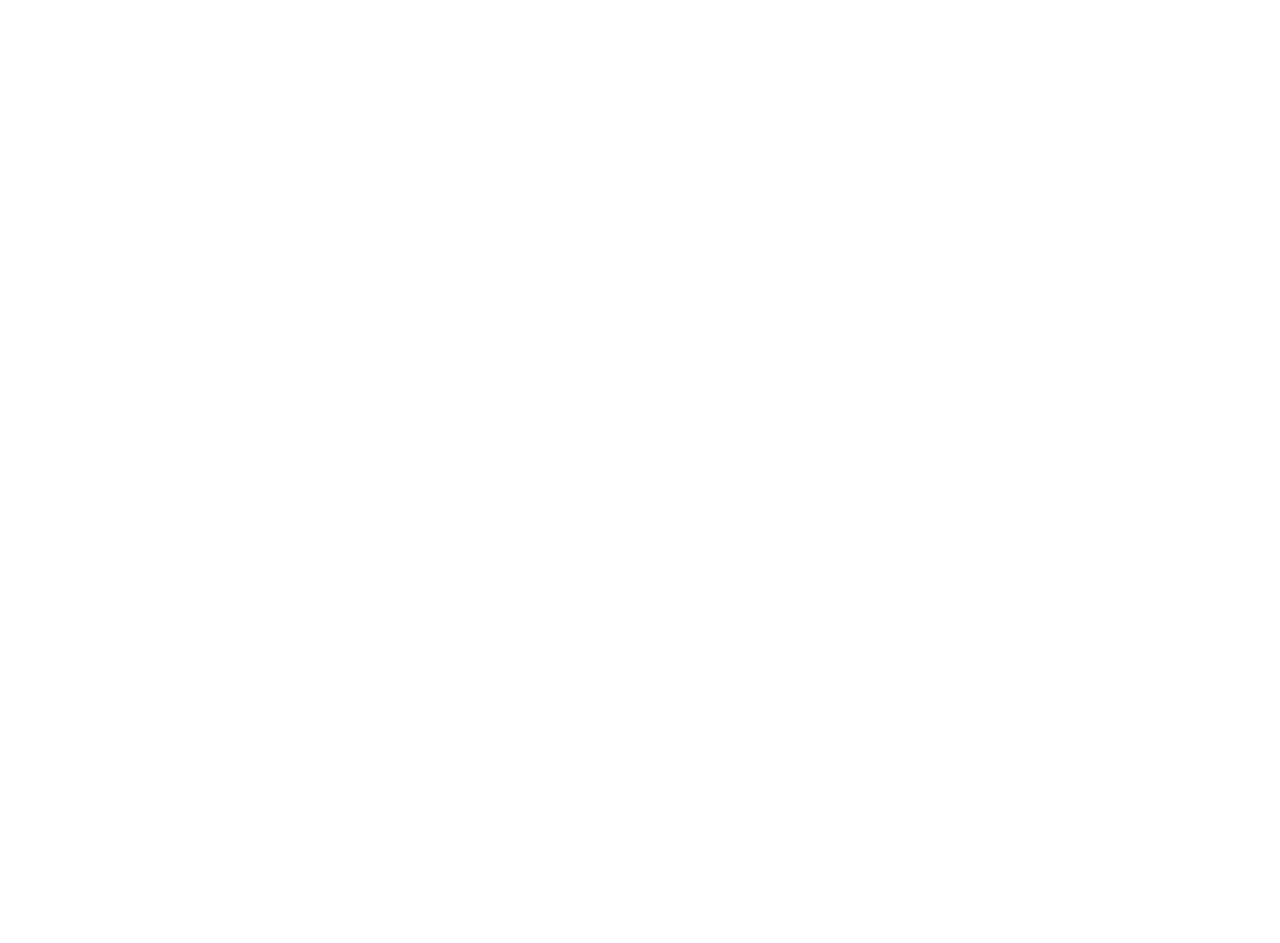
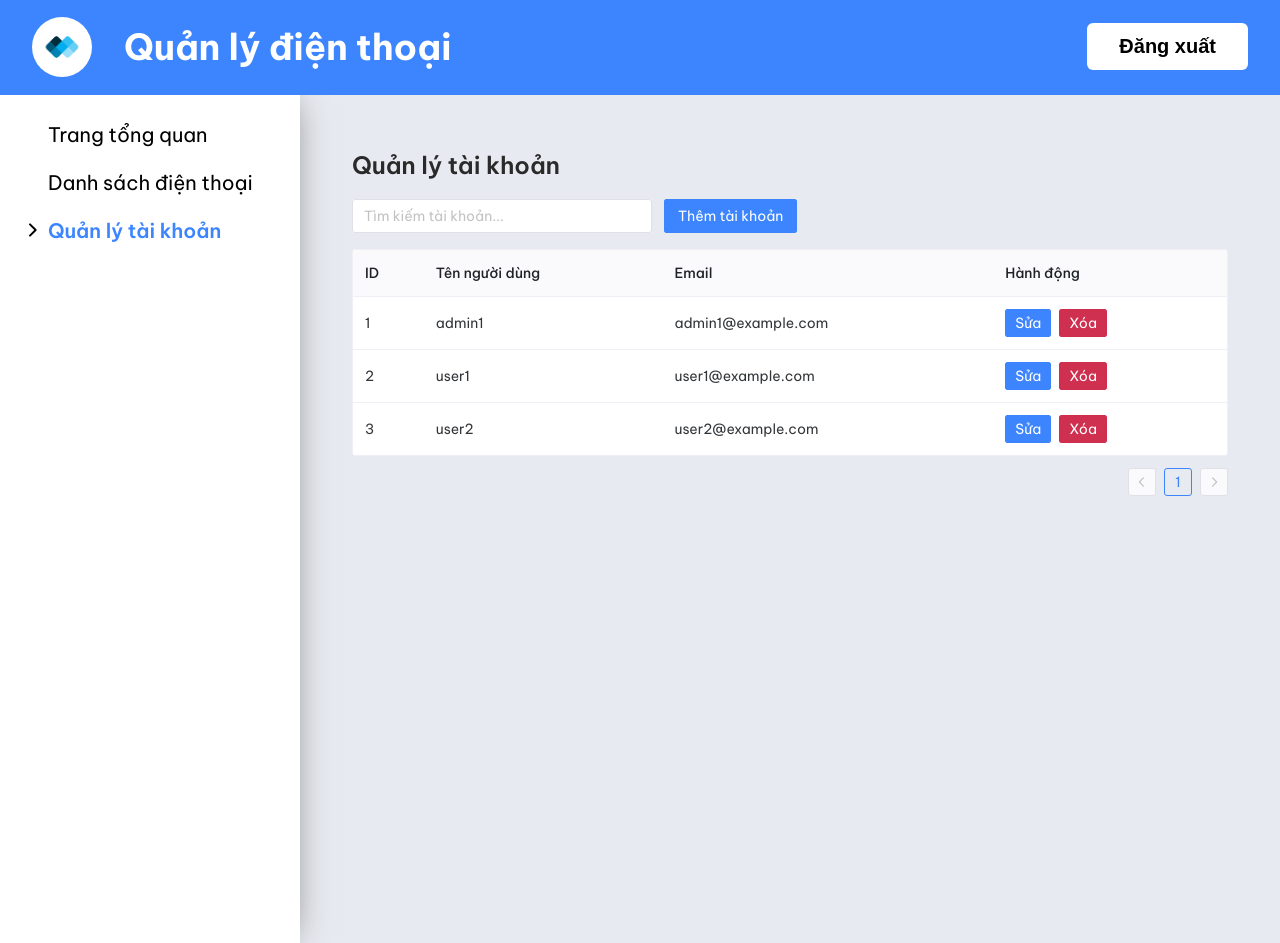
Before and after one commit to TrungHoa-D/PhoneHub, a Vue app in the folder FE/: page /admin/user-management in a window 1280 px wide. Before the commit this address had no page. Before the commit the page ends 800 px from the top, so only its background shows below. Built offline with nearby package versions, Linux system fonts and the light colour scheme; no server answers; sample sign-in values are in the browser's storage.

Commit message:
(issue #5) create usermanagement and fix to show it

```diff
--- a/FE/src/components/admin/Sidebar.vue
+++ b/FE/src/components/admin/Sidebar.vue
@@ -10,17 +10,25 @@ const route = useRoute();
       <div class="icon" :class="{ active: route.path === '/admin/dashboard' }">
         <img src="../../assets/icons/rightArrow.svg" alt="" />
       </div>
-      <router-link to="/admin/dashboard" :class="{ active: route.path === '/admin/dashboard' }"
-        >Trang tổng quan</router-link
-      >
+      <router-link to="/admin/dashboard" :class="{ active: route.path === '/admin/dashboard' }">
+        Trang tổng quan
+      </router-link>
     </div>
     <div>
       <div class="icon" :class="{ active: route.path === '/admin/phones-list' }">
         <img src="../../assets/icons/rightArrow.svg" alt="" />
       </div>
-      <router-link to="/admin/phones-list" :class="{ active: route.path === '/admin/phones-list' }"
-        >Danh sách điện thoại</router-link
-      >
+      <router-link to="/admin/phones-list" :class="{ active: route.path === '/admin/phones-list' }">
+        Danh sách điện thoại
+      </router-link>
+    </div>
+    <div>
+      <div class="icon" :class="{ active: route.path === '/admin/user-management' }">
+        <img src="../../assets/icons/rightArrow.svg" alt="" />
+      </div>
+      <router-link to="/admin/user-management" :class="{ active: route.path === '/admin/user-management' }">
+        Quản lý tài khoản
+      </router-link>
     </div>
   </div>
 </template>
--- a/FE/src/layouts/dashboard.vue
+++ b/FE/src/layouts/dashboard.vue
@@ -22,11 +22,10 @@ import Sidebar from '@/components/admin/Sidebar.vue';
   display: grid;
   grid-template-columns: 300px 1fr;
   height: fit-content;
-  overflow: hidden;
+  overflow: auto; /* Thay đổi từ hidden thành auto */
   .sidebar-wrap {
     grid-column: 1 / 2;
     padding: 24px 8px 24px 48px;
-    // border-right: 1px solid;
     position: relative;
     -webkit-box-shadow: 0px 0px 34px -8px rgba(122, 122, 122, 1);
     -moz-box-shadow: 0px 0px 34px -8px rgba(122, 122, 122, 1);
@@ -36,6 +35,7 @@ import Sidebar from '@/components/admin/Sidebar.vue';
     grid-column: 2 / 3;
     padding: 32px;
     background-color: #e7eaf0;
+    min-height: calc(100vh - 95px); /* 95px là chiều cao của Header */
   }
 }
 </style>
--- /dev/null
+++ b/FE/src/pages/admin/user_management.vue
@@ -0,0 +1,154 @@
+<template>
+  <div class="user-management-container">
+    <h2>Quản lý tài khoản</h2>
+    <n-space class="action-bar">
+      <n-input v-model:value="searchQuery" placeholder="Tìm kiếm tài khoản..." />
+      <n-button type="primary" @click="openAddUserModal">Thêm tài khoản</n-button>
+    </n-space>
+    <n-data-table :columns="columns" :data="filteredUsers" :pagination="pagination" />
+    <n-modal v-model:show="showModal" :title="isEditMode ? 'Sửa tài khoản' : 'Thêm tài khoản'" preset="dialog">
+      <n-form :model="newUser" :rules="rules" ref="formRef">
+        <n-form-item label="Tên người dùng" path="username">
+          <n-input v-model:value="newUser.username" />
+        </n-form-item>
+        <n-form-item label="Email" path="email">
+          <n-input v-model:value="newUser.email" />
+        </n-form-item>
+        <n-form-item label="Mật khẩu" path="password" v-if="!isEditMode">
+          <n-input v-model:value="newUser.password" type="password" />
+        </n-form-item>
+      </n-form>
+      <template #footer>
+        <n-button @click="showModal = false">Hủy</n-button>
+        <n-button type="primary" @click="handleSaveUser">Lưu</n-button>
+      </template>
+    </n-modal>
+  </div>
+</template>
+
+<script setup>
+import { ref, computed, h } from 'vue';
+import { NDataTable, NButton, NSpace, NInput, NModal, NForm, NFormItem, useMessage } from 'naive-ui';
+
+const message = useMessage();
+const formRef = ref(null);
+const users = ref([
+  { id: 1, username: 'admin1', email: 'admin1@example.com' },
+  { id: 2, username: 'user1', email: 'user1@example.com' },
+  { id: 3, username: 'user2', email: 'user2@example.com' },
+]);
+const searchQuery = ref('');
+const showModal = ref(false);
+const isEditMode = ref(false);
+const newUser = ref({ id: null, username: '', email: '', password: '' });
+
+// Kiểm tra dữ liệu
+console.log('Users:', users.value);
+
+const rules = {
+  username: { required: true, message: 'Vui lòng nhập tên người dùng', trigger: 'blur' },
+  email: { required: true, message: 'Vui lòng nhập email', trigger: 'blur' },
+  password: { required: true, message: 'Vui lòng nhập mật khẩu', trigger: 'blur' },
+};
+
+// Tìm kiếm người dùng
+const filteredUsers = computed(() => {
+  const query = searchQuery.value.toLowerCase();
+  const filtered = users.value.filter(
+    (user) =>
+      user.username.toLowerCase().includes(query) || user.email.toLowerCase().includes(query)
+  );
+  console.log('Filtered Users:', filtered); // Kiểm tra dữ liệu filtered
+  return filtered;
+});
+
+// Cấu hình bảng
+const columns = [
+  { title: 'ID', key: 'id' },
+  { title: 'Tên người dùng', key: 'username' },
+  { title: 'Email', key: 'email' },
+  {
+    title: 'Hành động',
+    key: 'actions', // Đổi key thành 'actions' để tránh xung đột
+    render(row) {
+      return h('div', [
+        h(NButton, { size: 'small', type: 'primary', onClick: () => editUser(row) }, 'Sửa'),
+        h(NButton, { size: 'small', type: 'error', style: 'margin-left: 8px', onClick: () => deleteUser(row.id) }, 'Xóa'),
+      ]);
+    },
+  },
+];
+
+const pagination = { pageSize: 10 };
+
+// Mở modal thêm người dùng
+const openAddUserModal = () => {
+  isEditMode.value = false;
+  newUser.value = { id: null, username: '', email: '', password: '' };
+  showModal.value = true;
+};
+
+// Mở modal sửa người dùng
+const editUser = (user) => {
+  isEditMode.value = true;
+  newUser.value = { ...user, password: '' };
+  showModal.value = true;
+};
+
+// Xóa người dùng (dữ liệu tĩnh)
+const deleteUser = (id) => {
+  users.value = users.value.filter((user) => user.id !== id);
+  message.success('Xóa tài khoản thành công');
+};
+
+// Lưu người dùng (dữ liệu tĩnh)
+const handleSaveUser = () => {
+  formRef.value?.validate((errors) => {
+    if (!errors) {
+      if (isEditMode.value) {
+        const index = users.value.findIndex((user) => user.id === newUser.value.id);
+        if (index !== -1) {
+          users.value[index] = { ...newUser.value, id: newUser.value.id };
+          message.success('Cập nhật tài khoản thành công');
+        }
+      } else {
+        newUser.value.id = users.value.length + 1;
+        users.value.push({ ...newUser.value });
+        message.success('Thêm tài khoản thành công');
+      }
+      showModal.value = false;
+    } else {
+      message.error('Vui lòng kiểm tra các trường nhập liệu');
+    }
+  });
+};
+</script>
+
+<style scoped>
+.user-management-container {
+  padding: 20px;
+}
+
+h2 {
+  margin-bottom: 16px;
+  font-size: 24px;
+  font-weight: 600;
+}
+
+.action-bar {
+  margin-bottom: 16px;
+  display: flex;
+  justify-content: space-between;
+  align-items: center;
+}
+
+.action-bar .n-input {
+  width: 300px;
+}
+
+.n-data-table {
+  margin-top: 16px;
+  display: block; /* Đảm bảo bảng hiển thị */
+  width: 100%;
+}
+</style>
--- a/FE/src/routers/index.route.js
+++ b/FE/src/routers/index.route.js
@@ -14,6 +14,11 @@ const routes = [
         path: 'phones-list',
         name: 'PhonesList',
         component: () => import('@/pages/admin/phones-list.vue')
+      },
+      {
+        path: 'user-management',
+        name: 'UserManagement',
+        component: () => import('@/pages/admin/user_management.vue')
       }
     ]
   },
@@ -92,15 +97,24 @@ const whiteListByName = ['Home', 'Brands', 'Phone', 'Search', 'Compare'];
 const isWhiteList = (to) => {
   return whiteListByPath.includes(to.path) || whiteListByName.includes(to.name);
 };
-
 const navigationGuard = (router) => {
   router.beforeEach(async (to, _from) => {
-    if (!localStorage.getItem('token')) {
+    const token = localStorage.getItem('token');
+
+    if (!token) {
       if (isWhiteList(to)) return true;
       return '/sign-in';
     }
 
-    if (to.path === '/sign-in') return '/';
+    if (to.path === '/sign-in') {
+      return '/admin/dashboard'; // Redirect về dashboard nếu đã đăng nhập
+    }
+
+    if (to.path.startsWith('/admin') && !token) {
+      return '/sign-in'; // Chặn truy cập admin nếu không có token
+    }
+
+    return true; // Cho phép tiếp tục nếu không có điều kiện nào khớp
   });
 };
 
```
Also changed, not shown: FE/vite.config.js (line endings or trailing spaces), 1 other file (tests, documents, lock files or other folders).
